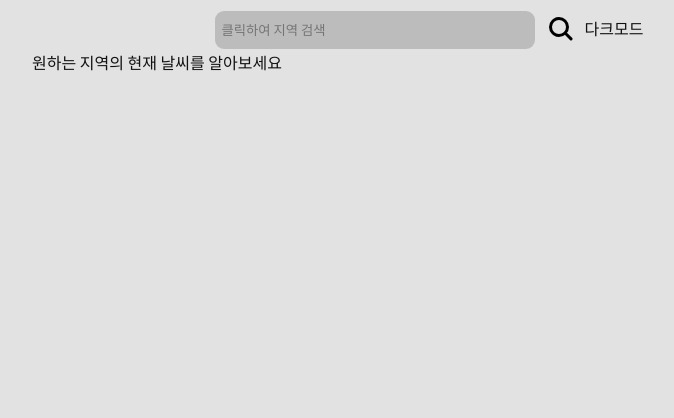
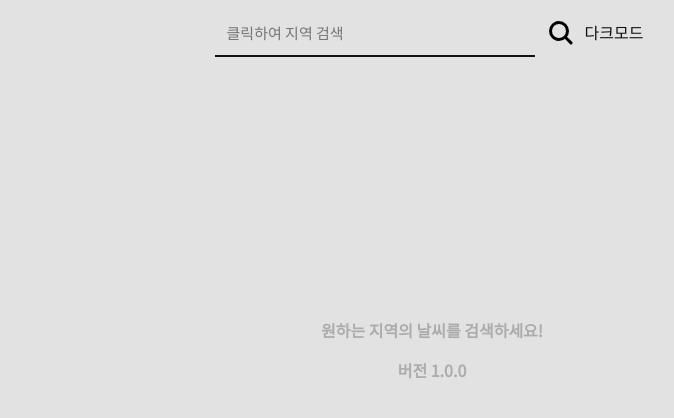
Before and after one commit to NekoNyangYee/kthweather.com, a React (Create React App) app: page / in a window 1280 px wide. Shown: the top 418 px of the page, without its empty margins (208-882 px from the left). Built offline with nearby package versions, Linux system fonts and the light colour scheme.

Commit message:
commit #06
humidity, pressure and more UI fixed

```diff
--- a/src/App.tsx
+++ b/src/App.tsx
@@ -2,9 +2,18 @@ import { useForecast } from "./Component/Hooks/useForecast";
 import { Search } from "./Component/Search/Search";
 import { Forecast } from "./Component/Forecast";
 import { useCallback, useLayoutEffect } from "react";
-import { ThemeProvider } from "styled-components";
+import styled, { ThemeProvider } from "styled-components";
 import { darkTheme, lightTheme } from "./Theme/Theme";
 import { GlobalStyle } from "./Theme/global-style";
+
+const MainInfo = styled.div`
+  position: relative;
+  text-align: center;
+  top: 30vh;
+  margin: 0;
+  font-weight: bold;
+  color: #ACACAC;
+`;
 
 function App(): JSX.Element {
   const { term, theme, setTheme, options, forecast, onInputChange, onOptionSelect, onSubmit, toggleTheme } = useForecast()
@@ -27,7 +36,12 @@ function App(): JSX.Element {
           toggleTheme={toggleTheme}
           theme={theme}
         />
-        {forecast ? <Forecast data={forecast} /> : ('원하는 지역의 현재 날씨를 알아보세요')}
+        {forecast ? <Forecast data={forecast} /> : (
+          <MainInfo>
+            <p>원하는 지역의 날씨를 검색하세요!</p>
+            <span>버전 1.0.0</span>
+          </MainInfo>
+        )}
       </ThemeProvider>
     </>
   );
--- a/src/Component/Forecast.tsx
+++ b/src/Component/Forecast.tsx
@@ -31,9 +31,10 @@ const ListIcon = styled.img`
     }
 `;
 
-const WeatherCountry = styled.div`
+const WeatherCountry = styled.p`
     font-size: 29px;
     font-weight: bold;
+    margin-top: 5px;
 `;
 
 const PresentWeather = styled.div`
@@ -52,7 +53,7 @@ const NowWeatherIcon = styled.img`
 const SunInfo = styled.div`
     width: 50%;
     height: auto;
-    margin: 15px;
+    margin: 10px;
     padding: 15px;
     background: ${({ theme }: { theme: any }) => theme.boxColor};
     border-radius: 21px;
@@ -85,6 +86,10 @@ const WeatherTime = styled.p`
 
 const FeelLike = styled.img`
     width: 35px;
+`;
+
+const SunImg = styled.img`
+    width: 10vh;
 `;
 
 const Degree = ({ temp }: { temp: number }): JSX.Element => (
@@ -133,9 +138,7 @@ export const Forecast = ({ data }: any): JSX.Element => {
                 <NowWeather>
                     <Degree temp={Math.round(today.main.temp)} />
                 </NowWeather>
-                <WeatherCountry>
-                    <p>{data.name}, ({data.country})</p>
-                </WeatherCountry>
+                <WeatherCountry>{data.name}, ({data.country})</WeatherCountry>
                 <NowWeatherIcon src={`http://openweathermap.org/img/wn/${today.weather[0].icon}@2x.png`} />
                 <p>{today.weather[0].description} ({today.weather[0].main})</p>
                 <p>최고: <Degree temp={Math.ceil(today.main.temp_max)} /> 최저: <Degree temp={Math.floor(today.main.temp_min)} /></p>
@@ -155,12 +158,12 @@ export const Forecast = ({ data }: any): JSX.Element => {
                 <SunInfo>
                     <BoxTitle>일출</BoxTitle>
                     <SunTime>{getSunTime(data.sunrise)}</SunTime>
-                    <img src="./img/sunrise.svg" />
+                    <SunImg src="./img/sunrise.svg" />
                 </SunInfo>
                 <SunInfo>
                     <BoxTitle>일몰</BoxTitle>
                     <SunTime>{getSunTime(data.sunset)}</SunTime>
-                    <img src="./img/sunset.svg" />
+                    <SunImg src="./img/sunset.svg" />
                 </SunInfo>
             </BoxContainer>
             <BoxContainer>
@@ -175,7 +178,18 @@ export const Forecast = ({ data }: any): JSX.Element => {
                     <FeelLike src="./img/feellike.svg" />
                 </SunInfo>
             </BoxContainer>
-            <p>{`${today.main.humidity}`} %</p>
+            <BoxContainer>
+                <SunInfo>
+                    <BoxTitle>습도</BoxTitle>
+                    <SunTime>{today.main.humidity} %</SunTime>
+                    <WindIcon src="./img/Humidity.svg" />
+                </SunInfo>
+                <SunInfo>
+                    <BoxTitle>기압</BoxTitle>
+                    <SunTime>{today.main.pressure} hPa</SunTime>
+                    <WindIcon src="./img/pressure.svg" />
+                </SunInfo>
+            </BoxContainer>
         </>
     )
 
--- a/src/Component/Search/Search.tsx
+++ b/src/Component/Search/Search.tsx
@@ -3,19 +3,23 @@ import { optionType } from "../../types/Type";
 import styled from "styled-components";
 
 const SearchArea = styled.div`
-    padding: 10px;
+    padding: 12px;
     height: 30px;
     text-align: center;
+    height: 38px;
 `;
 
 const TextField = styled.input`
     z-index: 25;
     width: 40vh;
-    background: ${({ theme }: { theme: any }) => theme.textFieldColor};
-    height: 38px;
-    padding: 7px;
+    background: none;
+    height: auto;
+    padding: 12px;
     border: none;
-    border-radius: 9px;
+    border-bottom: 2px solid ${({ theme }: { theme: any }) => theme.textColor};
+    &::placeholder {
+        font-size: 15px;
+      }
     @media screen and (max-width: 510px) {
         width: 25vh;
     }
```
Also changed, not shown: public/img/Humidity.svg (added), public/img/pressure.svg (added).
